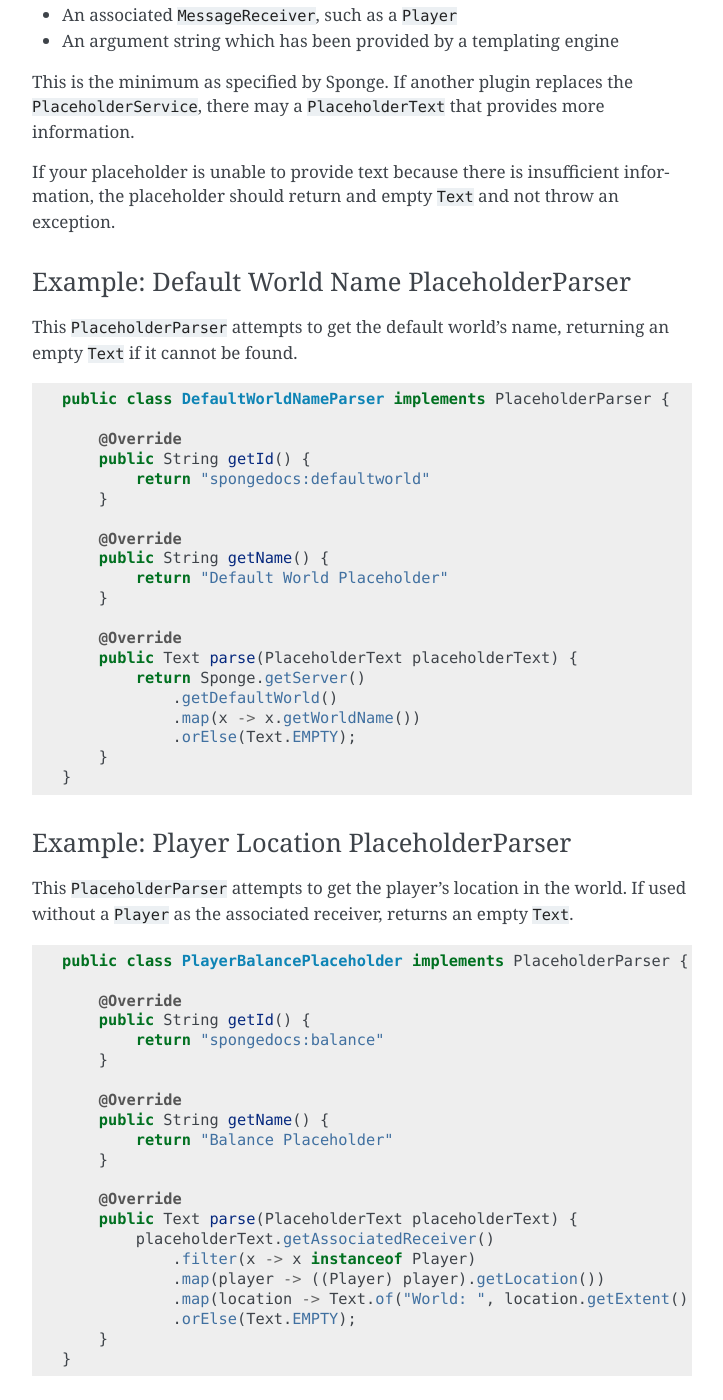
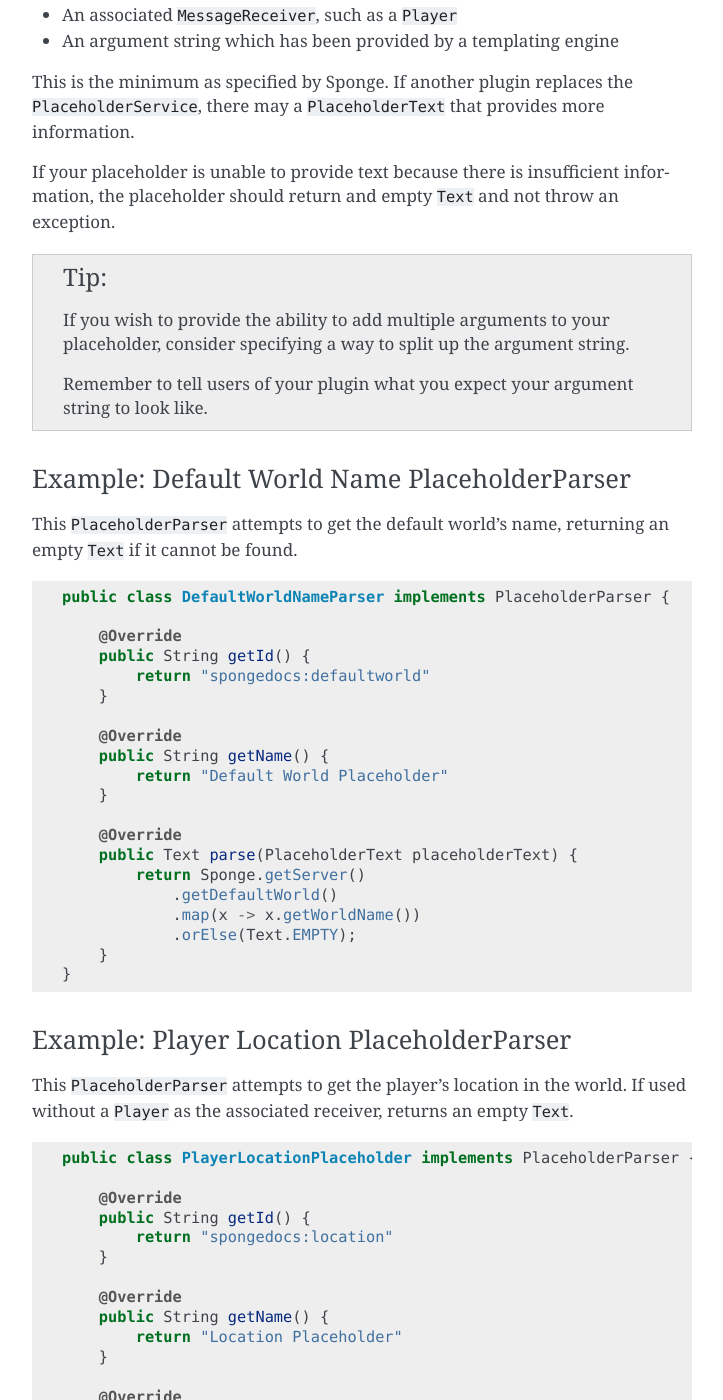
Before and after one commit to SpongePowered/SpongeDocs, a Sphinx documentation site: the page built from source/plugin/placeholders/creatingtokens.rst, in a window 1280 px wide and 1400 px high, scrolled down 746 px. Shown: the whole window, without its empty margins (388-1111 px from the left). Built offline with Sphinx 7.4.7, drawn with Linux system fonts in a browser that asks for light colours; pages that are not in the unit, such as notebooks, are missing from menus; cross-references to code outside the pages are shown as plain code; some of the changed text lies outside the part shown.

Commit message:
More tidy up

```diff
--- a/source/plugin/placeholders/creatingtokens.rst
+++ b/source/plugin/placeholders/creatingtokens.rst
@@ -42,6 +42,12 @@ This is the minimum as specified by Sponge. If another plugin replaces the :java
 If your placeholder is unable to provide text because there is insufficient information, the placeholder should return
 and empty :javadoc:`Text` and not throw an exception.
 
+.. tip::
+  If you wish to provide the ability to add multiple arguments to your placeholder, consider specifying a way to split
+  up the argument string.
+
+  Remember to tell users of your plugin what you expect your argument string to look like.
+
 Example: Default World Name PlaceholderParser
 ~~~~~~~~~~~~~~~~~~~~~~~~~~~~~~~~~~~~~~~~~~~~~
 
@@ -79,16 +85,16 @@ This :javadoc:`PlaceholderParser` attempts to get the player's location in the w
 
 .. code-block:: java
 
-    public class PlayerBalancePlaceholder implements PlaceholderParser {
+    public class PlayerLocationPlaceholder implements PlaceholderParser {
 
         @Override
         public String getId() {
-            return "spongedocs:balance"
+            return "spongedocs:location"
         }
 
         @Override
         public String getName() {
-            return "Balance Placeholder"
+            return "Location Placeholder"
         }
 
         @Override
@@ -104,6 +110,10 @@ This :javadoc:`PlaceholderParser` attempts to get the player's location in the w
 
 Example: Player Balance PlaceholderParser
 ~~~~~~~~~~~~~~~~~~~~~~~~~~~~~~~~~~~~~~~~~
+
+.. note::
+  This example uses the :javadoc:`EconomyService`. To learn more about this service and how to use it, visit our pages
+  on the :doc:`../economy/index`.
 
 This :javadoc:`PlaceholderParser` attempts to get the player's balance, with an optional argument that may contain the
 ID of a currency to check, else checking the default currency. It does the following:
```
Also changed, not shown: other parts of source/plugin/placeholders/creatingtokens.rst (+33 -31 lines).
